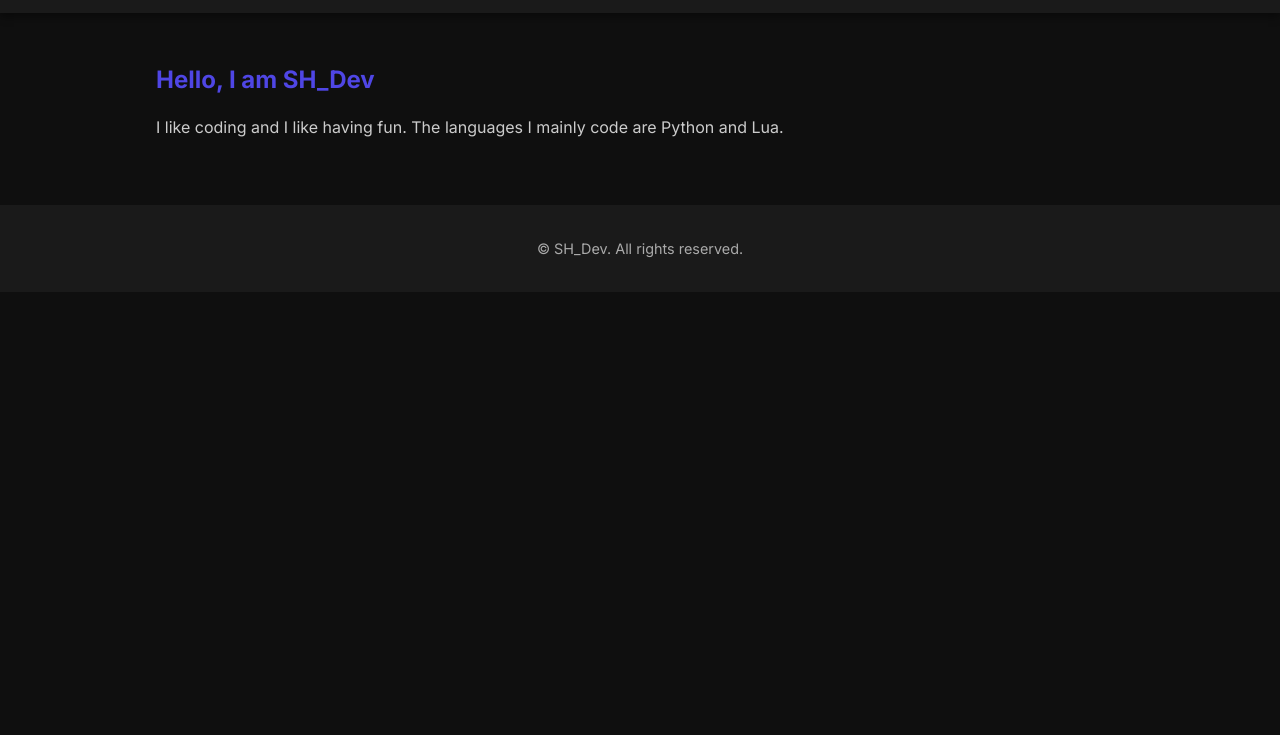
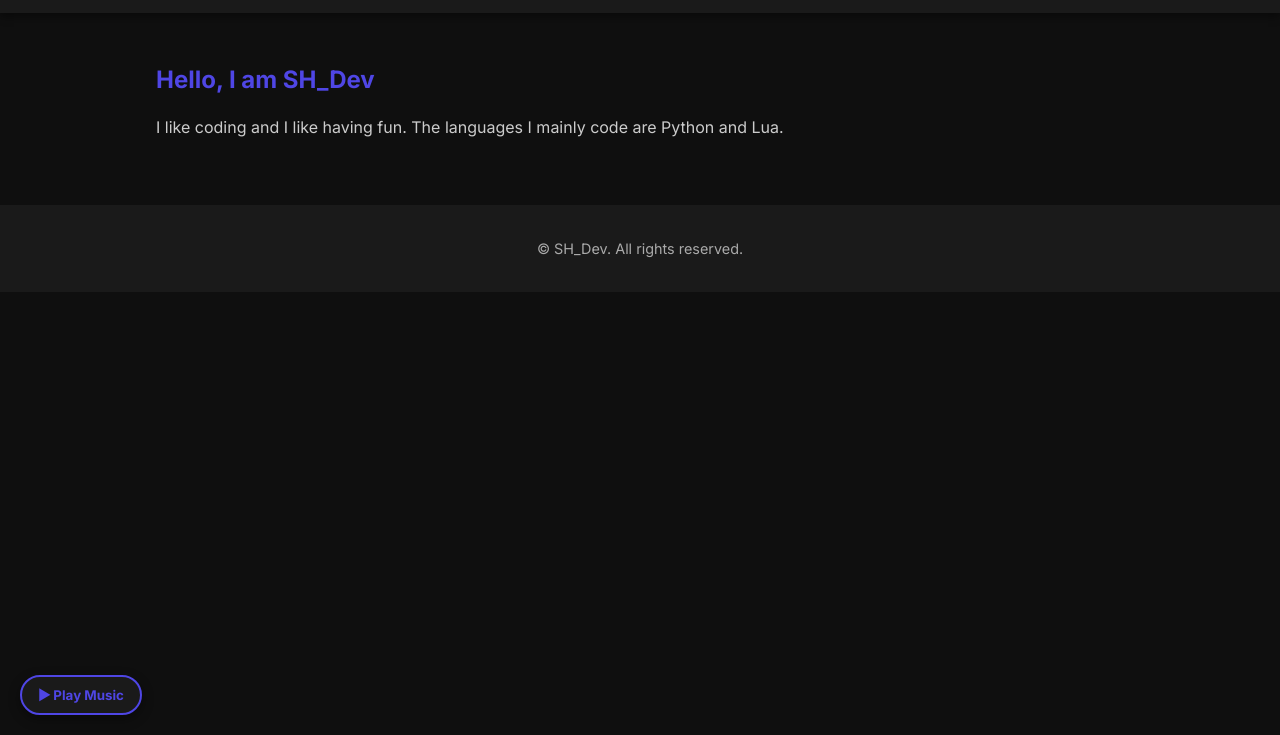
Before and after one commit to SH-DevNew/SH-DevNew.github.io, a plain HTML site: page index.html in a window 1280 px wide. Shown: the part 65-800 px from the top of the page. Drawn offline with Linux system fonts and the light colour scheme.

Commit message:
Update index.html
Signed-off-by: SH_Dev <lenovopcgood@gmail.com>

```diff
--- a/index.html
+++ b/index.html
@@ -131,6 +131,28 @@
       display: none;
     }
 
+    .play-button {
+      position: fixed;
+      bottom: 20px;
+      left: 20px;
+      background-color: #1a1a1a;
+      color: var(--primary-color);
+      border: 2px solid var(--primary-color);
+      padding: 10px 16px;
+      border-radius: 50px;
+      cursor: pointer;
+      font-weight: bold;
+      box-shadow: 0 4px 12px rgba(0,0,0,0.4);
+      transition: background-color 0.3s ease, transform 0.2s;
+      z-index: 1000;
+    }
+
+    .play-button:hover {
+      background-color: var(--primary-color);
+      color: #fff;
+      transform: scale(1.05);
+    }
+
     @media (max-width: 768px) {
       .nav-links {
         display: flex;
@@ -173,7 +195,9 @@
     </section>
   </div>
 
-  <audio id="audioPlayer" autoplay loop></audio>
+  <audio id="audioPlayer" loop></audio>
+
+  <button class="play-button" onclick="startAudio()">▶ Play Music</button>
 
   <footer>
     &copy; SH_Dev. All rights reserved.
@@ -184,9 +208,14 @@
     audioPlayer.src = "rockthatbody.mp3";
     audioPlayer.volume = 0.5;
 
-    audioPlayer.play().catch(err => {
-      console.warn("Autoplay failed (may require user interaction):", err);
-    });
+    function startAudio() {
+      audioPlayer.play().then(() => {
+        document.querySelector('.play-button').style.display = 'none';
+      }).catch(err => {
+        alert("Playback failed. Try clicking again.");
+        console.error("Audio play error:", err);
+      });
+    }
 
     function showTab(tabId) {
       const sections = document.querySelectorAll('section');
```
